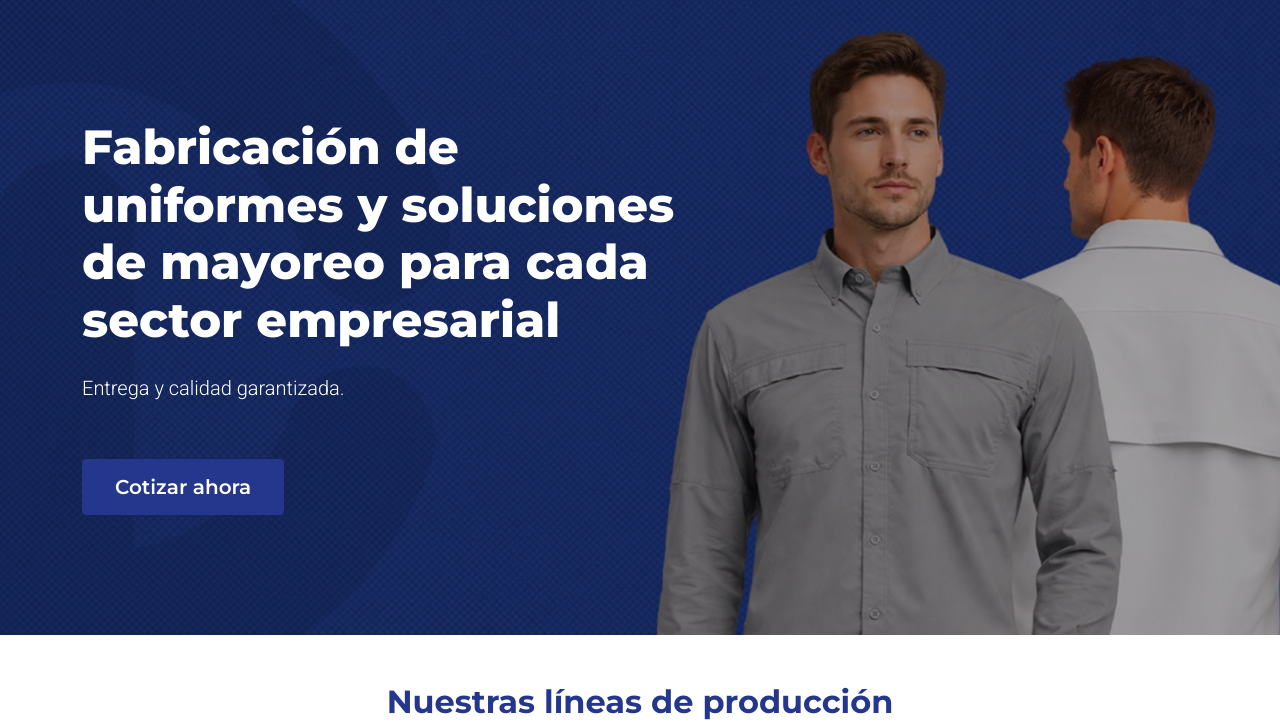
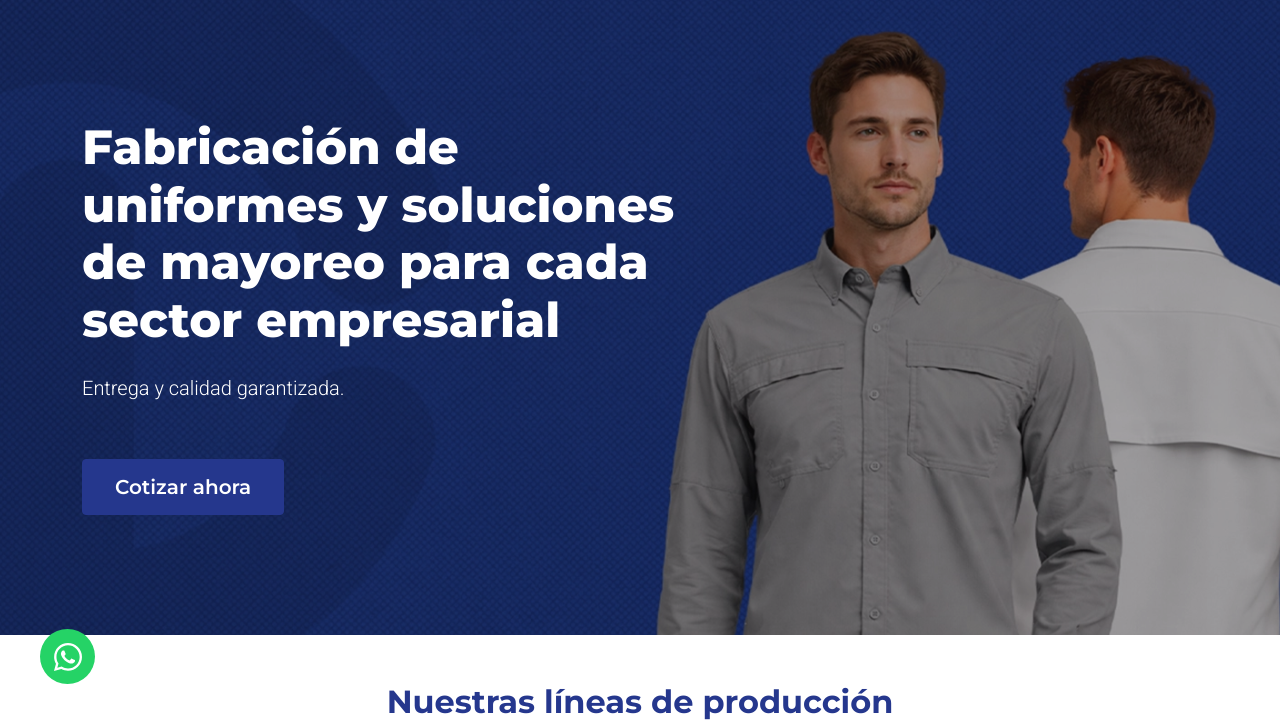
Before and after one commit to jesanchezfuturite/duratex-lp, a plain HTML site: page index.html in a window 1280 px wide. Shown: the part 81-803 px from the top of the page. Drawn offline with nearby package versions, Linux system fonts and the light colour scheme; a script that the page names is missing.

Commit message:
Agregar boton de whatsapp

```diff
--- a/index.html
+++ b/index.html
@@ -16,28 +16,24 @@
         })(window, document, 'script', 'dataLayer', 'GTM-M98N86JK');</script>
     <!-- End Google Tag Manager -->
     <!-- Bootstrap 5 CSS -->
-    <link href="https://cdn.jsdelivr.net/npm/bootstrap@5.3.2/dist/css/bootstrap.min.css" rel="stylesheet"
-        integrity="sha384-T3c6CoIi6uLrA9TneNEoa7RxnatzjcDSCmG1MXxSR1GAsXEV/Dwwykc2MPK8M2HN" crossorigin="anonymous">
+    <link href="https://cdn.jsdelivr.net/npm/bootstrap@5.3.2/dist/css/bootstrap.min.css" rel="stylesheet" integrity="sha384-T3c6CoIi6uLrA9TneNEoa7RxnatzjcDSCmG1MXxSR1GAsXEV/Dwwykc2MPK8M2HN" crossorigin="anonymous">
     <!-- Custom CSS -->
     <link rel="stylesheet" href="styles.css">
     <!-- Bootstrap Icons -->
     <link rel="stylesheet" href="https://cdn.jsdelivr.net/npm/bootstrap-icons@1.11.3/font/bootstrap-icons.min.css">
     <!-- Fast loading, SEO metadata can go here -->
-    <meta name="description"
-        content="Duratex - Especialistas en uniformes corporativos, industriales, gastronómicos y escolares. Fabricación directa con altos estándares de calidad.">
+    <meta name="description" content="Duratex - Especialistas en uniformes corporativos, industriales, gastronómicos y escolares. Fabricación directa con altos estándares de calidad.">
 </head>
 
 <body>
     <!-- Google Tag Manager (noscript) -->
-    <noscript><iframe src="https://www.googletagmanager.com/ns.html?id=GTM-M98N86JK" height="0" width="0"
-            style="display:none;visibility:hidden"></iframe></noscript>
+    <noscript><iframe src="https://www.googletagmanager.com/ns.html?id=GTM-M98N86JK" height="0" width="0" style="display:none;visibility:hidden"></iframe></noscript>
     <!-- End Google Tag Manager (noscript) -->
     <!-- Header / Navbar -->
     <nav class="navbar navbar-expand-lg sticky-top">
         <div class="container d-flex justify-content-center justify-content-lg-start">
             <a class="navbar-brand" href="index.html">
-                <img src="https://static.wixstatic.com/media/da305d_9ef8af0e39094762b3a1e3dd857070a4~mv2.png/v1/fill/w_213,h_38,al_c,q_85,usm_0.66_1.00_0.01,enc_avif,quality_auto/duratex%20blanco.png"
-                    alt="Duratex Logo" height="38">
+                <img src="https://static.wixstatic.com/media/da305d_9ef8af0e39094762b3a1e3dd857070a4~mv2.png/v1/fill/w_213,h_38,al_c,q_85,usm_0.66_1.00_0.01,enc_avif,quality_auto/duratex%20blanco.png" alt="Duratex Logo" height="38">
             </a>
         </div>
     </nav>
@@ -294,26 +290,22 @@
                         <div class="row g-3">
                             <div class="col-md-6">
                                 <label for="nombre" class="form-label">Nombre y Apellido</label>
-                                <input type="text" class="form-control" id="nombre" name="nombre"
-                                    placeholder="Ej. Juan Pérez">
+                                <input type="text" class="form-control" id="nombre" name="nombre" placeholder="Ej. Juan Pérez">
                                 <div class="invalid-feedback">Por favor ingresa tu nombre.</div>
                             </div>
                             <div class="col-md-6">
                                 <label for="email" class="form-label">Correo electrónico</label>
-                                <input type="email" class="form-control" id="email" name="email"
-                                    placeholder="ejemplo@empresa.com">
+                                <input type="email" class="form-control" id="email" name="email" placeholder="ejemplo@empresa.com">
                                 <div class="invalid-feedback">Por favor ingresa un correo electrónico válido.</div>
                             </div>
                             <div class="col-md-6">
                                 <label for="telefono" class="form-label">Número de teléfono</label>
-                                <input type="tel" class="form-control" id="telefono" name="telefono"
-                                    placeholder="Ej. 8100000000">
+                                <input type="tel" class="form-control" id="telefono" name="telefono" placeholder="Ej. 8100000000">
                                 <div class="invalid-feedback">Ingresa un número de 10 dígitos.</div>
                             </div>
                             <div class="col-md-6">
                                 <label for="empresa" class="form-label">Empresa</label>
-                                <input type="text" class="form-control" id="empresa" name="empresa"
-                                    placeholder="Nombre de tu empresa">
+                                <input type="text" class="form-control" id="empresa" name="empresa" placeholder="Nombre de tu empresa">
                                 <div class="invalid-feedback">Por favor ingresa el nombre de tu empresa.</div>
                             </div>
                             <div class="col-md-6">
@@ -342,8 +334,7 @@
                             </div>
                             <div class="col-12">
                                 <label for="mensaje" class="form-label">Mensaje o Detalles del Proyecto</label>
-                                <textarea class="form-control" id="mensaje" name="mensaje" rows="4"
-                                    placeholder="Cuéntanos más sobre lo que necesitas..."></textarea>
+                                <textarea class="form-control" id="mensaje" name="mensaje" rows="4" placeholder="Cuéntanos más sobre lo que necesitas..."></textarea>
                                 <!-- Textarea can be optional but good to have feedback just in case -->
                                 <div class="invalid-feedback">Si tienes más detalles, escríbelos aquí.</div>
                             </div>
@@ -363,8 +354,7 @@
         <div class="container">
             <div class="row gy-4">
                 <div class="col-lg-4 col-md-6">
-                    <img src="https://static.wixstatic.com/media/da305d_9ef8af0e39094762b3a1e3dd857070a4~mv2.png/v1/fill/w_213,h_38,al_c,q_85,usm_0.66_1.00_0.01,enc_avif,quality_auto/duratex%20blanco.png"
-                        alt="Duratex Logo" class="footer-logo">
+                    <img src="https://static.wixstatic.com/media/da305d_9ef8af0e39094762b3a1e3dd857070a4~mv2.png/v1/fill/w_213,h_38,al_c,q_85,usm_0.66_1.00_0.01,enc_avif,quality_auto/duratex%20blanco.png" alt="Duratex Logo" class="footer-logo">
                     <p class="text-white-50 mt-3">Fabricación directa de uniformes y soluciones de mayoreo para cada
                         tipo de empresa. Calidad garantizada.</p>
                 </div>
@@ -383,28 +373,33 @@
                         <li class="mb-2"><a href="index.html">Inicio</a></li>
                         <li class="mb-2"><a href="index.html#cotizacion">Cotizar Proyecto</a></li>
                         <li class="mb-2"><a href="#">Aviso de Privacidad</a></li>
-                        <li class="mb-2"><a target="_blank"
-                                href="https://www.facebook.com/DURATEXUNIFORMES">Facebook</a></li>
+                        <li class="mb-2"><a target="_blank" href="https://www.facebook.com/DURATEXUNIFORMES">Facebook</a></li>
                         <li class="mb-2">
-                            <a target="_blank"
-                                href="https://www.instagram.com/uniformesduratex?igsh=bTkwYmN0bmVzcnoz">Instagram</a>
+                            <a target="_blank" href="https://www.instagram.com/uniformesduratex?igsh=bTkwYmN0bmVzcnoz">Instagram</a>
                         </li>
                     </ul>
                 </div>
             </div>
             <div class="row mt-4 pt-4 border-top border-secondary">
                 <div class="col-12 text-center text-white-50 text-md-start">
-                    <p class="mb-0">&copy; 2026 Duratex. Todos los derechos reservados. Diseño y desarrollo por <a
-                            href="https://futurite.com" target="_blank">agencia de marketing digital Futurité</a>.</p>
+                    <p class="mb-0">&copy; 2026 Duratex. Todos los derechos reservados. Diseño y desarrollo por <a href="https://futurite.com" target="_blank">agencia de marketing digital Futurité</a>.</p>
                 </div>
             </div>
         </div>
     </footer>
 
+    <!-- WhatsApp Floating Button -->
+    <a href="https://wa.me/528991012355?text=Hola,%20me%20gustaría%20cotizar%20uniformes." class="whatsapp-float" target="_blank" rel="noopener noreferrer" aria-label="Contactar por WhatsApp">
+        <div class="whatsapp-icon-container">
+            <svg xmlns="http://www.w3.org/2000/svg" viewBox="0 0 448 512" width="32" height="32" fill="currentColor">
+                <path
+                      d="M380.9 97.1C339 55.1 283.2 32 223.9 32c-122.4 0-222 99.6-222 222 0 39.1 10.2 77.3 29.6 111L0 480l117.7-30.9c32.4 17.7 68.9 27 106.1 27h.1c122.3 0 224.1-99.6 224.1-222 0-59.3-25.2-115-67.1-157zm-157 341.6c-33.2 0-65.7-8.9-94-25.7l-6.7-4-69.8 18.3L72 359.2l-4.4-7c-18.5-29.4-28.2-63.3-28.2-98.2 0-101.7 82.8-184.5 184.6-184.5 49.3 0 95.6 19.2 130.4 54.1 34.8 34.9 56.2 81.2 56.1 130.5 0 101.8-84.9 184.6-186.6 184.6zm101.2-138.2c-5.5-2.8-32.8-16.2-37.9-18-5.1-1.9-8.8-2.8-12.5 2.8-3.7 5.6-14.3 18-17.6 21.8-3.2 3.7-6.5 4.2-12 1.4-32.6-16.3-54-29.1-75.5-66-5.7-9.8 5.7-9.1 16.3-30.3 1.8-3.7.9-6.9-.5-9.7-1.4-2.8-12.5-30.1-17.1-41.2-4.5-10.8-9.1-9.3-12.5-9.5-3.2-.2-6.9-.2-10.6-.2-3.7 0-9.7 1.4-14.8 6.9-5.1 5.6-19.4 19-19.4 46.3 0 27.3 19.9 53.7 22.6 57.4 2.8 3.7 39.1 59.7 94.8 83.8 35.2 15.2 49 16.5 66.6 13.9 10.7-1.6 32.8-13.4 37.4-26.4 4.6-13 4.6-24.1 3.2-26.4-1.3-2.5-5-3.9-10.5-6.6z" />
+            </svg>
+        </div>
+    </a>
+
     <!-- Bootstrap 5 JS -->
-    <script src="https://cdn.jsdelivr.net/npm/bootstrap@5.3.2/dist/js/bootstrap.bundle.min.js"
-        integrity="sha384-C6RzsynM9kWDrMNeT87bh95OGNyZPhcTNXj1NW7RuBCsyN/o0jlpcV8Qyq46cDfL"
-        crossorigin="anonymous"></script>
+    <script src="https://cdn.jsdelivr.net/npm/bootstrap@5.3.2/dist/js/bootstrap.bundle.min.js" integrity="sha384-C6RzsynM9kWDrMNeT87bh95OGNyZPhcTNXj1NW7RuBCsyN/o0jlpcV8Qyq46cDfL" crossorigin="anonymous"></script>
 
     <!-- Custom JS (Logic and Validation) -->
     <script src="main.js"></script>
--- a/styles.css
+++ b/styles.css
@@ -394,3 +394,36 @@ h6 {
   height: 40px;
   margin-bottom: 1rem;
 }
+
+/* ==========================================
+   WhatsApp Floating Button Style
+   ========================================== */
+.whatsapp-float {
+  position: fixed;
+  bottom: 35px;
+  left: 40px;
+  z-index: 9999;
+  display: flex;
+  align-items: center;
+  flex-direction: row-reverse;
+  text-decoration: none;
+  font-family: var(--font-body);
+  transition: all 0.3s cubic-bezier(0.175, 0.885, 0.32, 1.275);
+}
+
+.whatsapp-icon-container {
+  width: 55px;
+  height: 55px;
+  background-color: #25D366;
+  border-radius: 50%;
+  display: flex;
+  justify-content: center;
+  align-items: center;
+  color: white;
+  position: relative;
+  transition: all 0.3s ease;
+}
+
+.whatsapp-float:hover .whatsapp-icon-container {
+  transform: scale(1.1);
+}
```
